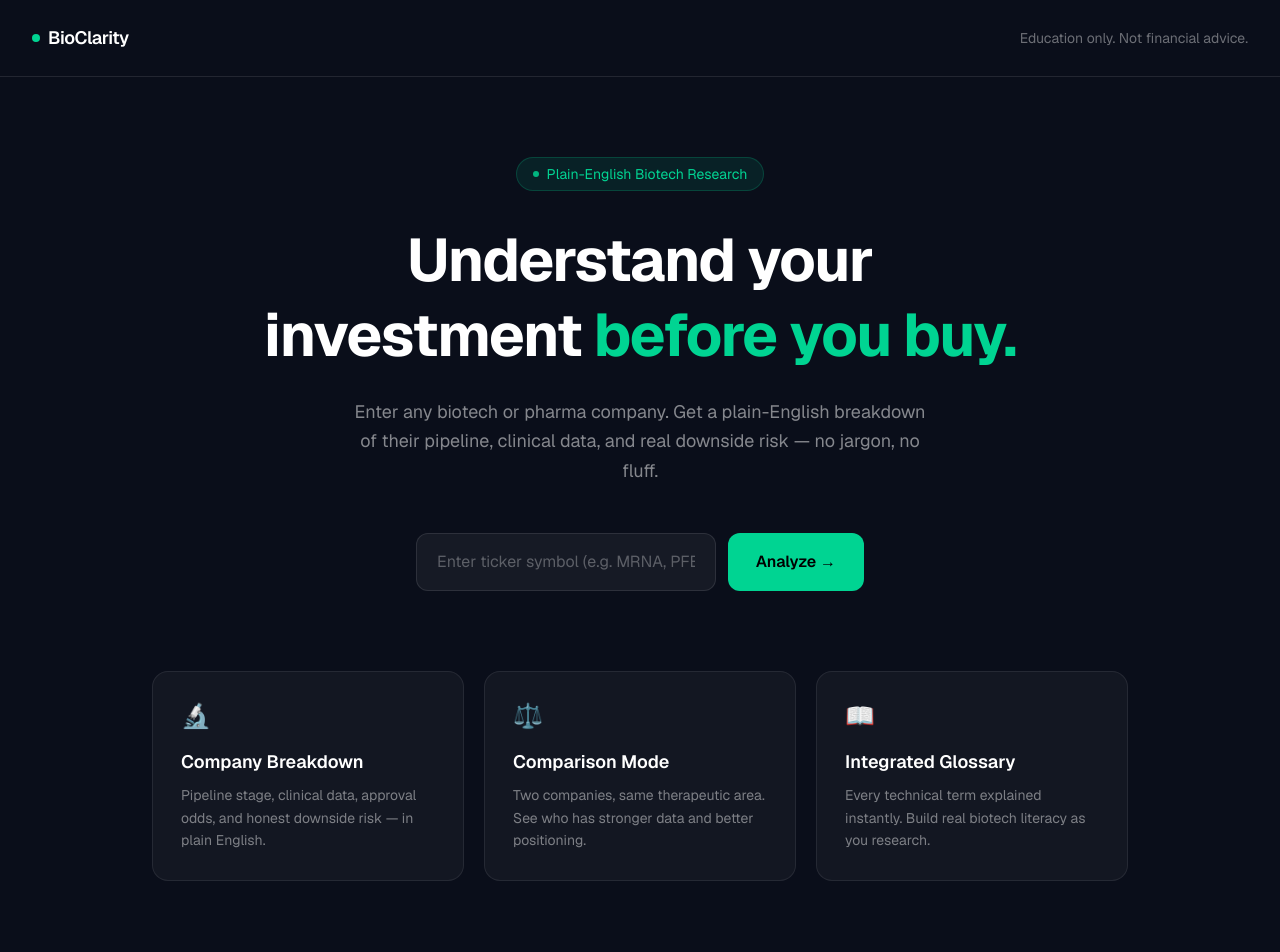
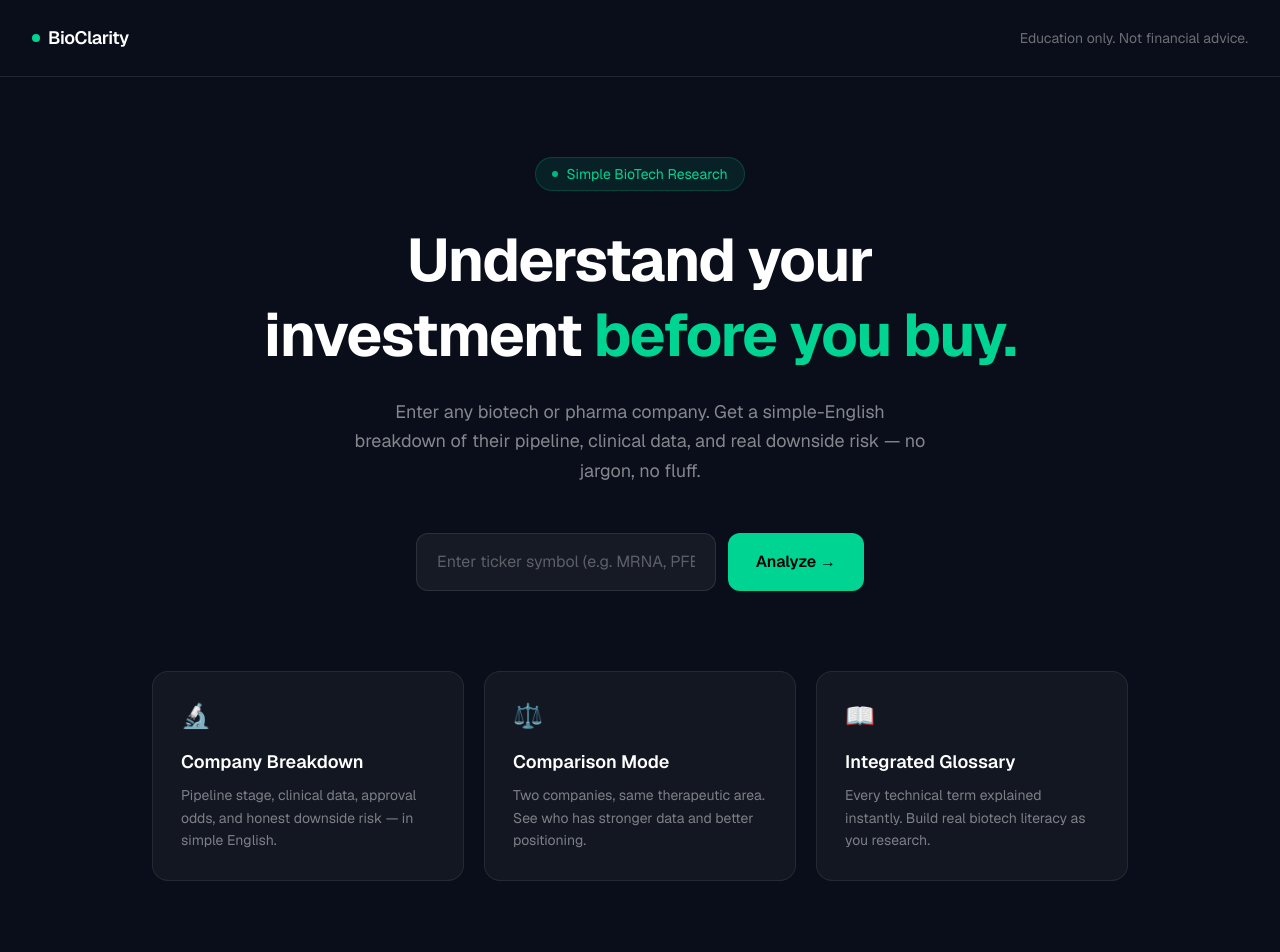
Before and after one commit to AnujPatel1010/biotech-investor-app, a Next.js app: page / in a window 1280 px wide. Shown: the top 952 px of the page. Built offline with nearby package versions, Linux system fonts and the light colour scheme.

Commit message:
Update tagline text

```diff
--- a/app/page.tsx
+++ b/app/page.tsx
@@ -72,7 +72,7 @@ export default function Home() {
       <section className="flex flex-col items-center justify-center text-center px-6 py-20">
         <div className="inline-flex items-center gap-2 bg-emerald-400/10 border border-emerald-400/20 rounded-full px-4 py-1.5 text-emerald-400 text-sm mb-8">
           <span className="w-1.5 h-1.5 rounded-full bg-emerald-400 animate-pulse" />
-          Plain-English Biotech Research
+          Simple BioTech Research
         </div>
 
         <h1 className="text-5xl sm:text-6xl font-bold tracking-tight max-w-3xl leading-tight mb-6">
@@ -81,7 +81,7 @@ export default function Home() {
         </h1>
 
         <p className="text-lg text-white/50 max-w-xl mb-12 leading-relaxed">
-          Enter any biotech or pharma company. Get a plain-English breakdown of their
+          Enter any biotech or pharma company. Get a simple-English breakdown of their
           pipeline, clinical data, and real downside risk — no jargon, no fluff.
         </p>
 
@@ -127,7 +127,7 @@ export default function Home() {
             <div className="text-2xl mb-4">🔬</div>
             <h3 className="font-semibold text-lg mb-2">Company Breakdown</h3>
             <p className="text-white/45 text-sm leading-relaxed">
-              Pipeline stage, clinical data, approval odds, and honest downside risk — in plain English.
+              Pipeline stage, clinical data, approval odds, and honest downside risk — in simple English.
             </p>
           </div>
           <div className="bg-white/4 border border-white/8 rounded-2xl p-7 hover:border-emerald-400/30 transition-colors">
```
